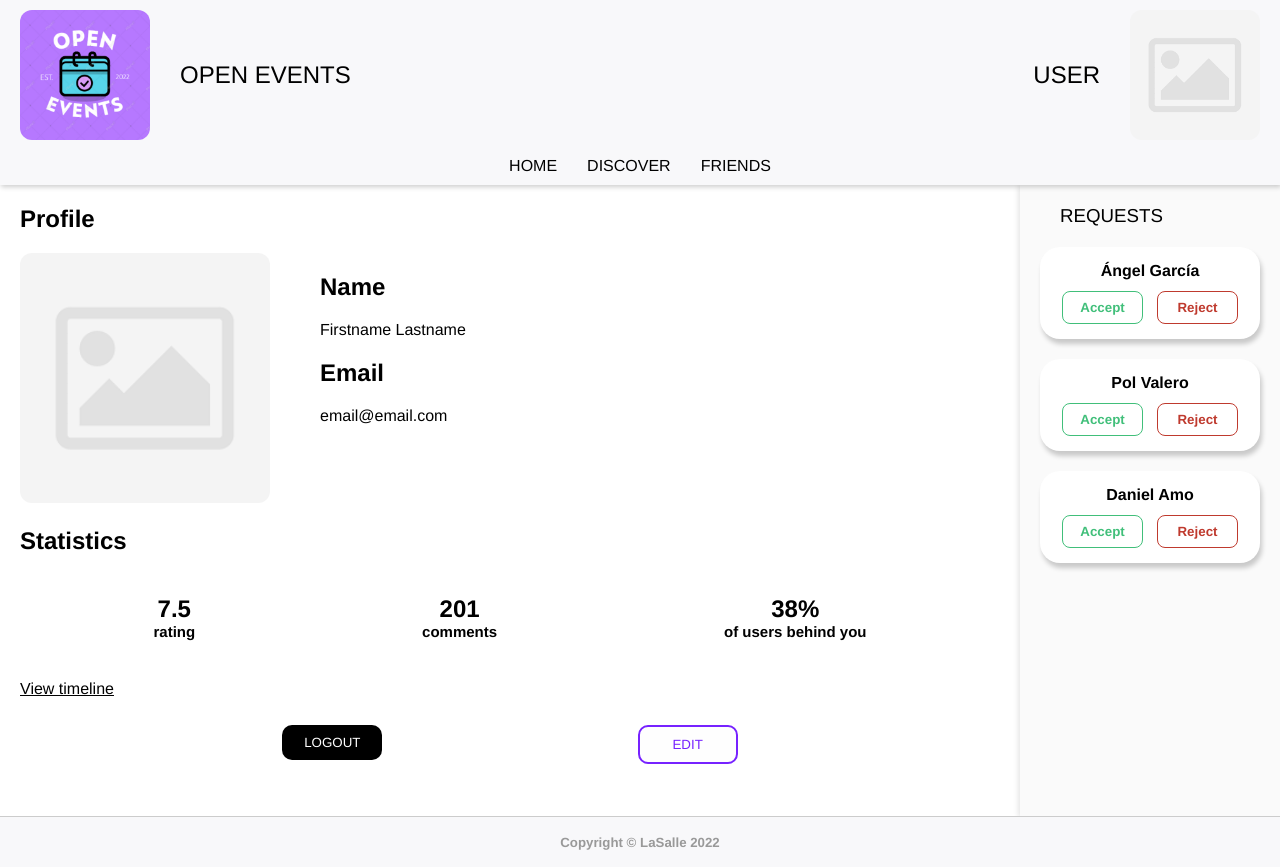
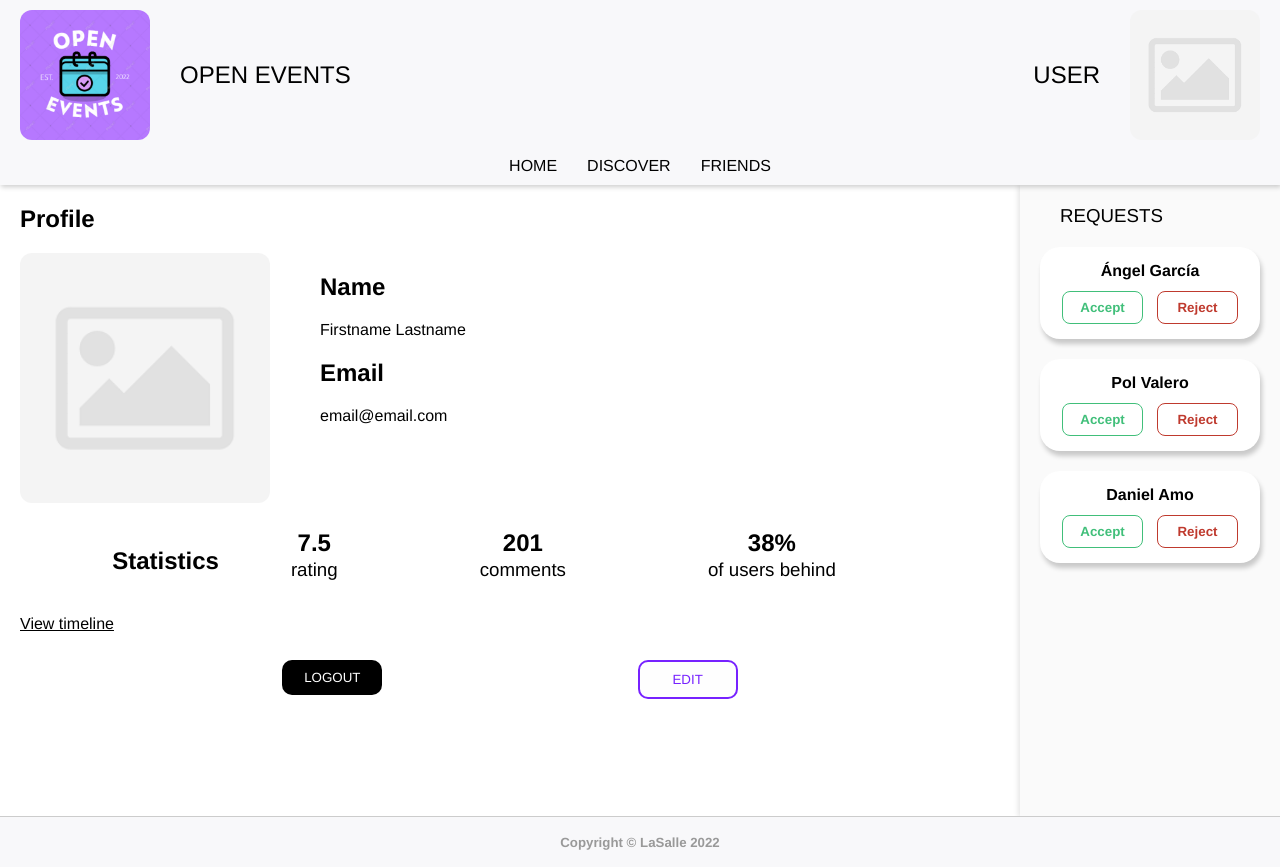
Before and after one commit to pol-valero/vue-open-events-web, a Vue app: page /profile in a window 1280 px wide. Built offline with nearby package versions, Linux system fonts and the light colour scheme.

Commit message:
Table added

```diff
--- a/src/views/ProfileView.vue
+++ b/src/views/ProfileView.vue
@@ -18,22 +18,25 @@
     </section>
 
     <section id="container-full-profile">
-      <h1 id="statistics-title">Statistics</h1>
-
-      <div class="statistics-container">
-        <div class="info-component">
-          <h2>7.5</h2>
-          <h3>rating</h3>
-        </div>
-        <div class="info-component">
-          <h2>201</h2>
-          <h3>comments</h3>
-        </div>
-        <div class="info-component">
-          <h2>38%</h2>
-          <h3>of users behind you</h3>
-        </div>
-      </div>
+      <table class="stats-table">
+        <thead>
+          <h1 id="statistics-title">Statistics</h1>
+        </thead>
+        <tbody>
+          <tr>
+            <td><h2>7.5</h2></td>
+            <td><h2>201</h2></td>
+            <td><h2>38%</h2></td>
+          </tr>
+          <tr>
+            <td><h3>rating</h3></td>
+            <td><h3>comments</h3></td>
+            <td><h3>of users behind</h3></td>
+          </tr>
+        </tbody>
+        <tfoot>
+        </tfoot>
+      </table>
     </section>
 
     <section id="container-full-profile">
@@ -163,4 +166,27 @@
   transition: 0.2s;
   cursor: pointer;
 }
+
+h3{
+  font-weight: normal;
+}
+
+td{
+  padding-inline: 70px;
+}
+
+.stats-table{
+  display: flex;
+  flex-direction: row;
+  justify-content: center;
+  flex-wrap: wrap;
+  text-align: center;
+}
+
+@media (max-width: 530px) {
+  td{
+    padding-inline: 20px;
+  }
+}
+
 </style>
```
